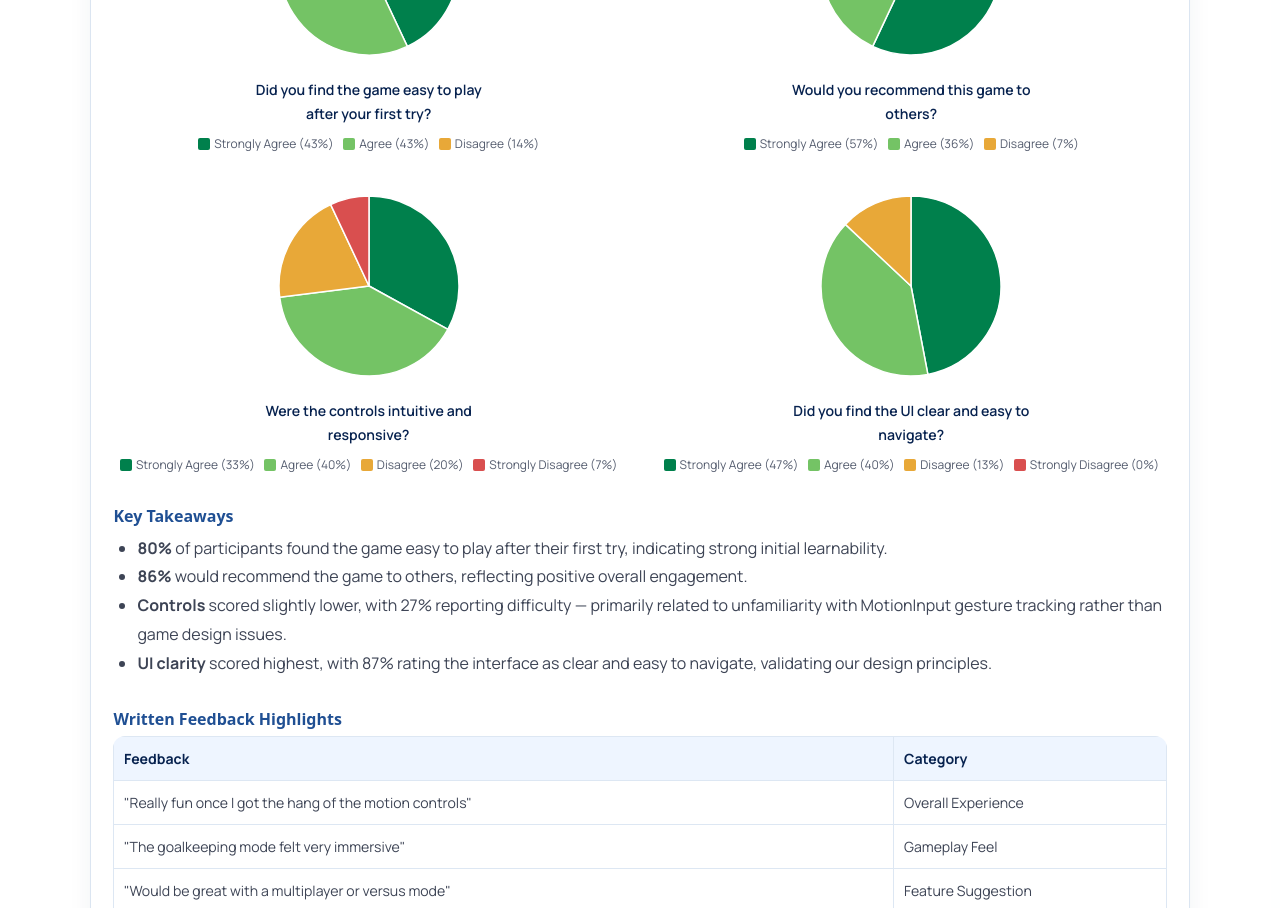
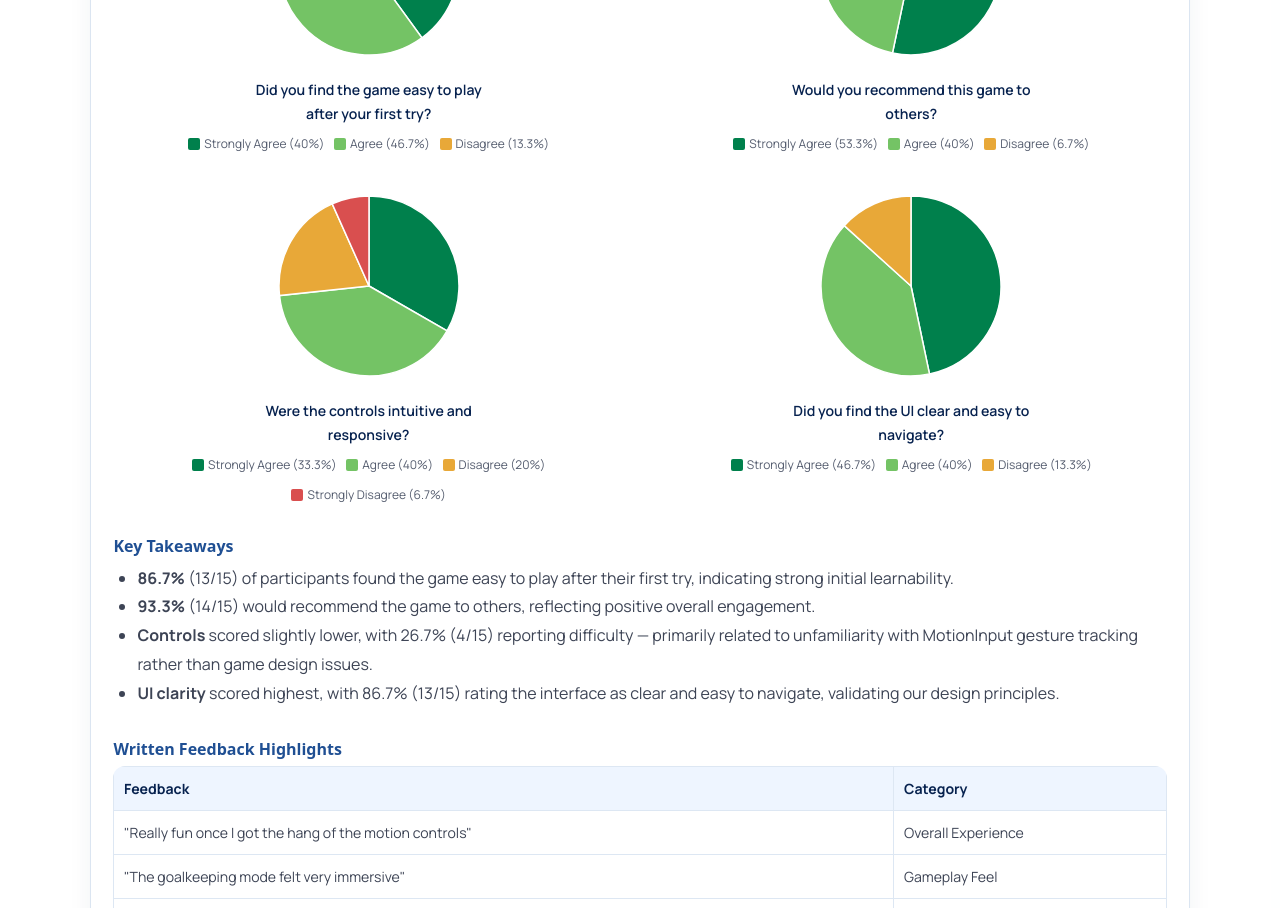
Before and after one commit to Zhou-London/comp0016, a React (Vite) app in the folder website/: page /#/testing in a window 1280 px wide. Shown: the part 6480-7388 px from the top of the page. Built offline with nearby package versions, Linux system fonts and the light colour scheme; a web font is replaced by a local one.

Commit message:
testing page bug fixed

```diff
--- a/website/src/pages/TestingPage.jsx
+++ b/website/src/pages/TestingPage.jsx
@@ -274,35 +274,34 @@ export default function TestingPage() {
                             {
                                 question: 'Did you find the game easy to play after your first try?',
                                 data: [
-                                    {label: 'Strongly Agree', value: 43, color: '#00804c'},
-                                    {label: 'Agree', value: 43, color: '#74c365'},
-                                    {label: 'Disagree', value: 14, color: '#e8a838'},
+                                    {label: 'Strongly Agree', value: 40, color: '#00804c'},       // 6/15
+                                    {label: 'Agree', value: 46.7, color: '#74c365'},               // 7/15
+                                    {label: 'Disagree', value: 13.3, color: '#e8a838'},             // 2/15
                                 ]
                             },
                             {
                                 question: 'Would you recommend this game to others?',
                                 data: [
-                                    {label: 'Strongly Agree', value: 57, color: '#00804c'},
-                                    {label: 'Agree', value: 36, color: '#74c365'},
-                                    {label: 'Disagree', value: 7, color: '#e8a838'},
+                                    {label: 'Strongly Agree', value: 53.3, color: '#00804c'},      // 8/15
+                                    {label: 'Agree', value: 40, color: '#74c365'},                  // 6/15
+                                    {label: 'Disagree', value: 6.7, color: '#e8a838'},              // 1/15
                                 ]
                             },
                             {
                                 question: 'Were the controls intuitive and responsive?',
                                 data: [
-                                    {label: 'Strongly Agree', value: 33, color: '#00804c'},
-                                    {label: 'Agree', value: 40, color: '#74c365'},
-                                    {label: 'Disagree', value: 20, color: '#e8a838'},
-                                    {label: 'Strongly Disagree', value: 7, color: '#d94f4f'},
+                                    {label: 'Strongly Agree', value: 33.3, color: '#00804c'},      // 5/15
+                                    {label: 'Agree', value: 40, color: '#74c365'},                  // 6/15
+                                    {label: 'Disagree', value: 20, color: '#e8a838'},               // 3/15
+                                    {label: 'Strongly Disagree', value: 6.7, color: '#d94f4f'},     // 1/15
                                 ]
                             },
                             {
                                 question: 'Did you find the UI clear and easy to navigate?',
                                 data: [
-                                    {label: 'Strongly Agree', value: 47, color: '#00804c'},
-                                    {label: 'Agree', value: 40, color: '#74c365'},
-                                    {label: 'Disagree', value: 13, color: '#e8a838'},
-                                    {label: 'Strongly Disagree', value: 0, color: '#d94f4f'},
+                                    {label: 'Strongly Agree', value: 46.7, color: '#00804c'},      // 7/15
+                                    {label: 'Agree', value: 40, color: '#74c365'},                  // 6/15
+                                    {label: 'Disagree', value: 13.3, color: '#e8a838'},             // 2/15
                                 ]
                             },
                         ].map(({question, data}) => {
@@ -341,7 +340,7 @@ export default function TestingPage() {
                                         {data.map(d => (
                                             <div key={d.label} style={{display: 'flex', alignItems: 'center', gap: '0.25rem'}}>
                                                 <div style={{width: '12px', height: '12px', borderRadius: '2px', background: d.color}} />
-                                                <span style={{fontSize: '0.75rem', color: 'var(--slate-600)'}}>{d.label} ({d.value}%)</span>
+                                                <span style={{fontSize: '0.75rem', color: 'var(--slate-600)'}}>{d.label} ({Math.round(d.value * 10) / 10}%)</span>
                                             </div>
                                         ))}
                                     </div>
@@ -352,10 +351,10 @@ export default function TestingPage() {
 
                     <h3 style={{marginTop: '2rem'}}>Key Takeaways</h3>
                     <ul style={{marginTop: '0.5rem', paddingLeft: '1.5rem', color: 'var(--slate-700)', lineHeight: 1.8}}>
-                        <li><b>80%</b> of participants found the game easy to play after their first try, indicating strong initial learnability.</li>
-                        <li><b>86%</b> would recommend the game to others, reflecting positive overall engagement.</li>
-                        <li><b>Controls</b> scored slightly lower, with 27% reporting difficulty — primarily related to unfamiliarity with MotionInput gesture tracking rather than game design issues.</li>
-                        <li><b>UI clarity</b> scored highest, with 87% rating the interface as clear and easy to navigate, validating our design principles.</li>
+                        <li><b>86.7%</b> (13/15) of participants found the game easy to play after their first try, indicating strong initial learnability.</li>
+                        <li><b>93.3%</b> (14/15) would recommend the game to others, reflecting positive overall engagement.</li>
+                        <li><b>Controls</b> scored slightly lower, with 26.7% (4/15) reporting difficulty — primarily related to unfamiliarity with MotionInput gesture tracking rather than game design issues.</li>
+                        <li><b>UI clarity</b> scored highest, with 86.7% (13/15) rating the interface as clear and easy to navigate, validating our design principles.</li>
                     </ul>
 
                     <h3 style={{marginTop: '2rem'}}>Written Feedback Highlights</h3>
```
